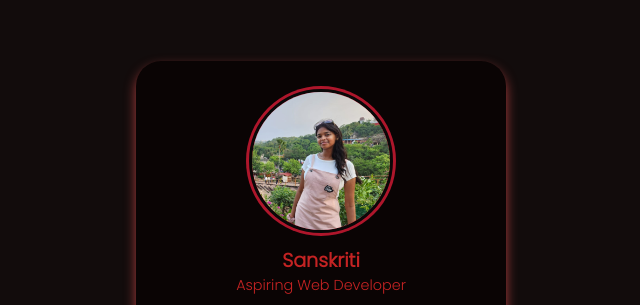
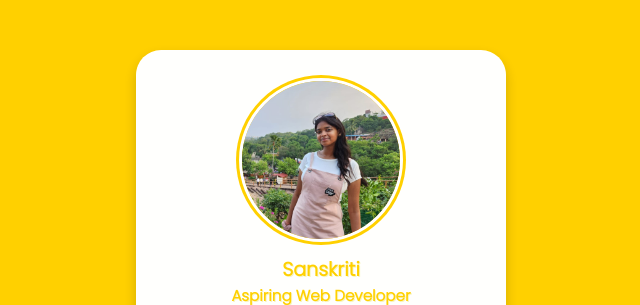
Before and after one commit to sanskritividushi/ProfileCard, a plain HTML site: page index.html in a window 1280 px wide. Shown: the part 185-490 px from the top of the page, without its empty margins (319-959 px from the left). Drawn offline with nearby package versions, Linux system fonts and the light colour scheme.

Commit message:
Remodelling colors

```diff
--- a/index.html
+++ b/index.html
@@ -18,8 +18,8 @@
         </div>
 
         <div class="content">
-            <span class="name"> Sanskriti </span>
-            <span class="job"> Aspiring Web Developer </span>
+            <span class="name"> <b> Sanskriti </b> </span>
+            <span class="job"> <b> Aspiring Web Developer </b> </span>
         </div>
 
         <div class="social">
--- a/style.css
+++ b/style.css
@@ -10,7 +10,7 @@ body {
     display: flex;
     align-items: center;
     justify-content: center;
-    background: rgb(18, 12, 12);
+    background: #ffd000;
 
 }
 
@@ -21,19 +21,19 @@ body {
     position: relative;
     max-width: 370px;
     width: 100%;
-    background: rgba(10, 4, 4, 0.999);
+    background: rgba(255, 255, 255, 0.994);
     border-radius: 25px;
     padding: 25px;
     overflow: hidden;
-    box-shadow: 0 6px 12px rgba(185, 67, 67, 0.919);
+    box-shadow: 0 6px 12px 0 rgba(28, 29, 8, 0.2);
 }
 
 .image{
     position: relative;
-    height: 150px;
-    width: 150px;
-    border-radius: 50%;
-    background-color: rgb(174, 22, 43);
+    height: 170px;
+    width: 170px;
+    border-radius: 80%;
+    background-color: #ffd000;
     padding: 3px;
     margin-bottom: 10px;
 }
@@ -43,22 +43,26 @@ body {
     width: 100%;
     object-fit: cover;
     border-radius: 50%;
-    border: 3px solid #0a0808;
+    border: 3px solid #ffffff;
 }
 
 .profcard .content {
     display: flex;
     flex-direction: column;
     align-items: center;
-    color: rgb(196, 35, 35)
+    color: #ffd000
 }
 .content .name {
     font-size: 1.2rem;
-    font-weight: 600;
+    font-weight: 650;
+    text-shadow: 1px 1px rgb(247, 245, 195);
+
 }
 .content .job {
-    font-size: 0.9rem;
-    font-weight: 450;
+    font-size: 0.95rem;
+    font-weight: 500;
+    text-shadow: 1px 1px rgb(247, 245, 195);
+
 }
 
 .profcard .social {
@@ -91,7 +95,7 @@ body {
     border-radius: 50%;
     color: black;
     width: 34px;
-    font-size: 20px;
+    font-size: 35px;
     margin: 0 8px;
     text-decoration: none;
     background-color: #b13030;
```
